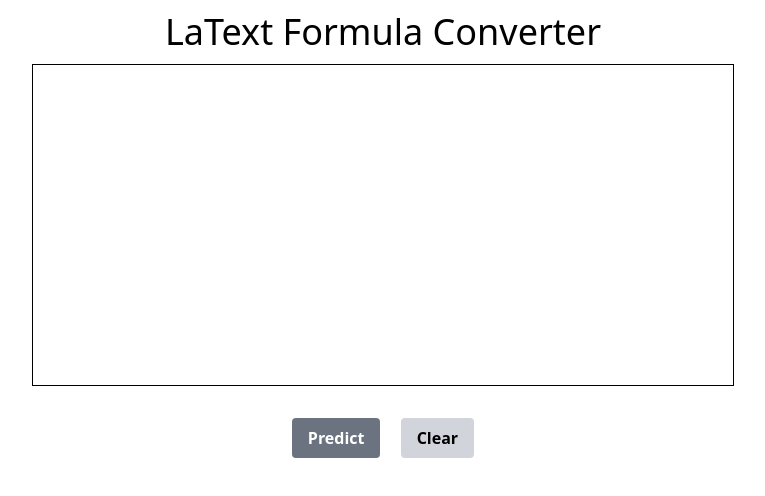
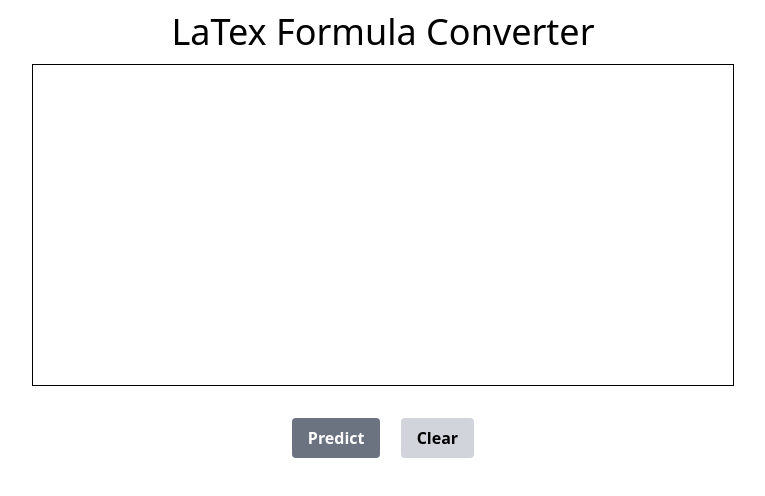
Before and after one commit to dsabljic/Image-to-LaTex, a plain HTML site: page templates/index.html in a window 1280 px wide. Shown: the whole page, without its empty margins (257-1022 px from the left). Drawn offline with nearby package versions, Linux system fonts and the light colour scheme.

Commit message:
HTML corrections

```diff
--- a/templates/index.html
+++ b/templates/index.html
@@ -7,7 +7,7 @@
     <script src="https://cdn.tailwindcss.com"></script>
 </head>
 <body>
-    <p class="text-4xl text-center m-3">LaText Formula Converter</p>
+    <p class="text-4xl text-center m-3">LaTex Formula Converter</p>
     <div class="text-center">
         <canvas class="border border-black mx-auto" id="inputCanvas" width="700" height="320"></canvas>
         <br>
```
